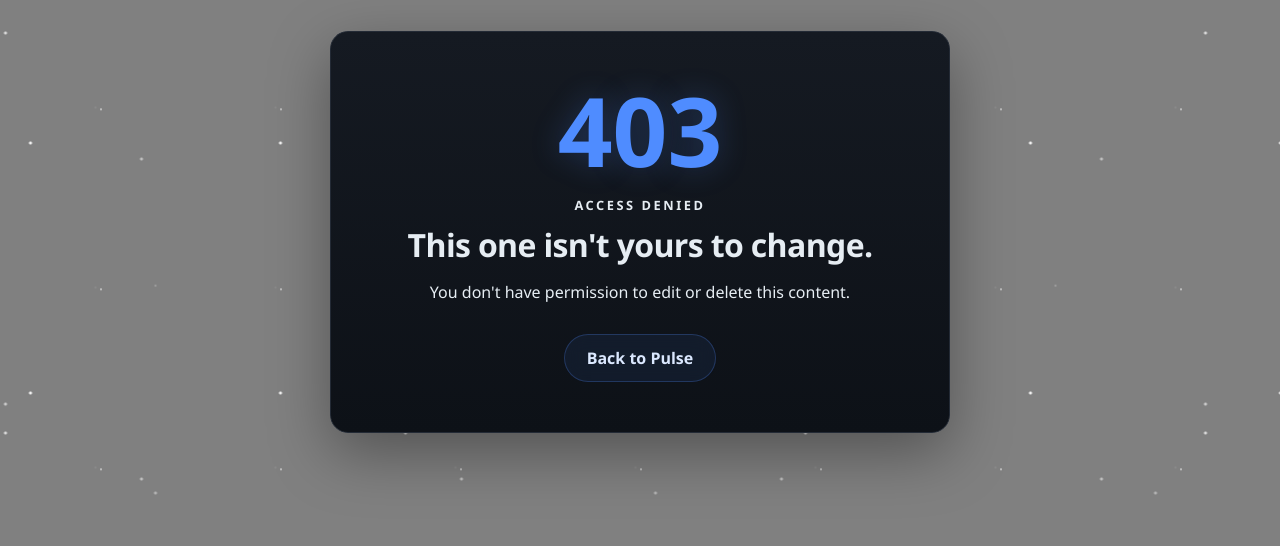
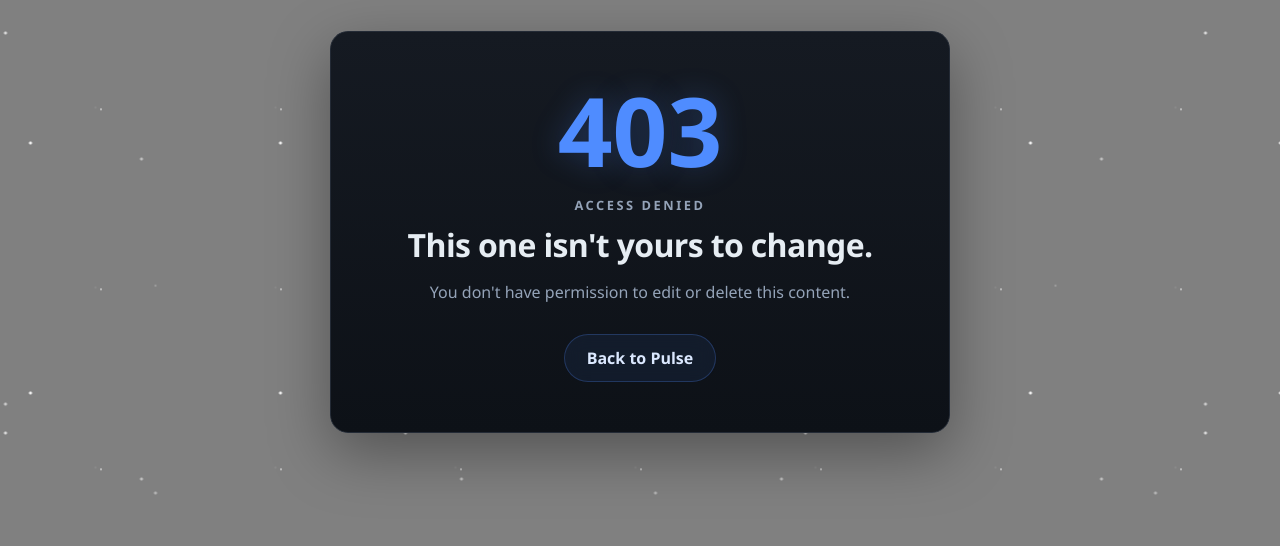
Before and after one commit to MSR-Projects7274/pulse, a Django app: template pulse/templates/403.html in a window 1280 px wide. Shown: the part 168-714 px from the top of the page. Run offline with Django 3.2, Linux system fonts and the light colour scheme; the template is opened without the code that fills it, so the values that code supplies are empty.

Commit message:
Use defined muted text variable

```diff
--- a/static/css/style.css
+++ b/static/css/style.css
@@ -284,7 +284,7 @@ h2 {
 .nav-links a,
 .nav-links button.button {
     text-decoration: none;
-    color: var(--text-muted);
+    color: var(--muted);
 
     font-family: inherit;
     font-size: inherit;
@@ -957,7 +957,7 @@ a:hover {
 .error-kicker {
     margin-top: 18px;
 
-    color: var(--text-muted);
+    color: var(--muted);
 
     font-size: 0.8rem;
     font-weight: 700;
@@ -976,7 +976,7 @@ a:hover {
     margin: 16px auto 28px;
     max-width: 460px;
 
-    color: var(--text-muted);
+    color: var(--muted);
     line-height: 1.6;
 }
 
```
